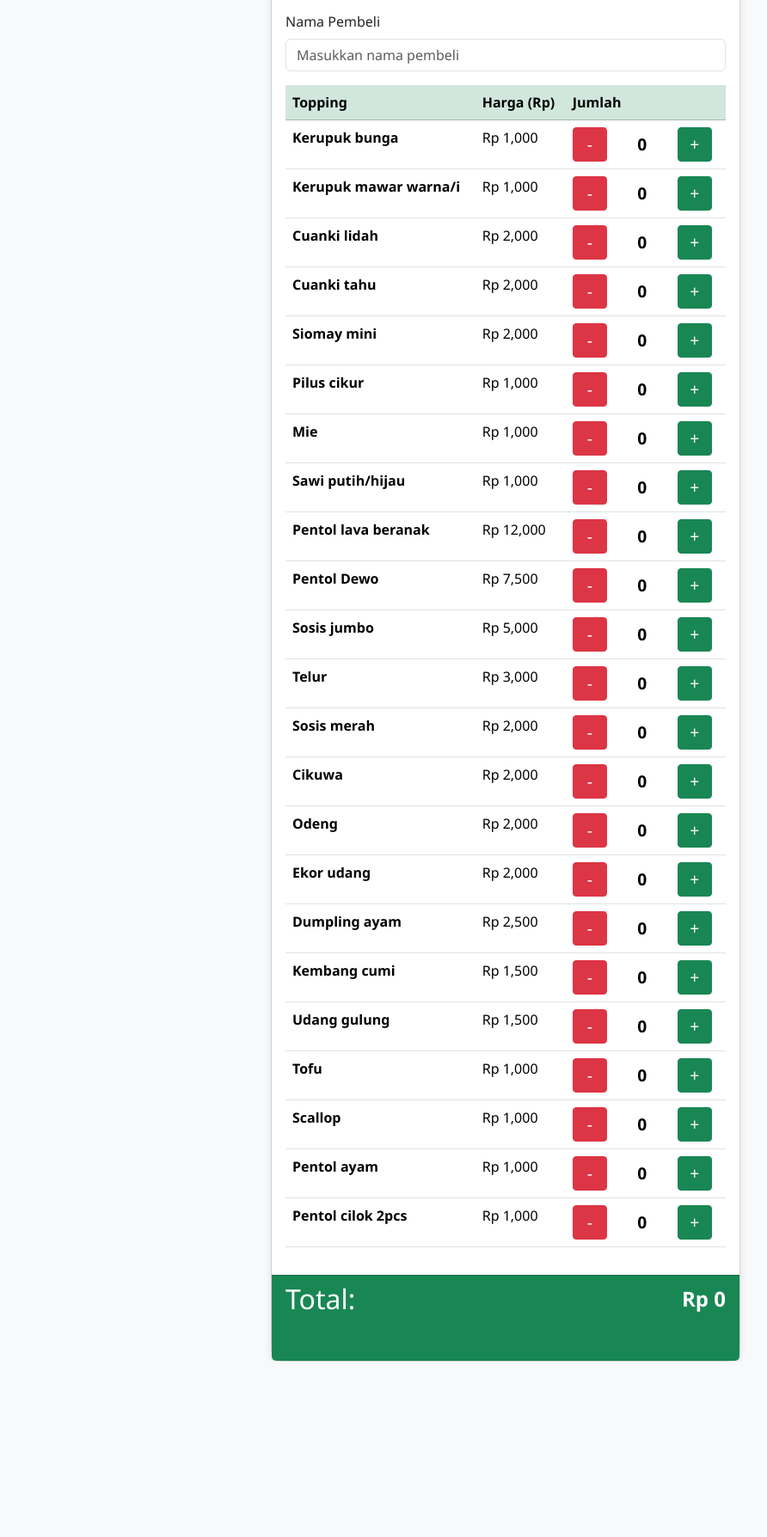
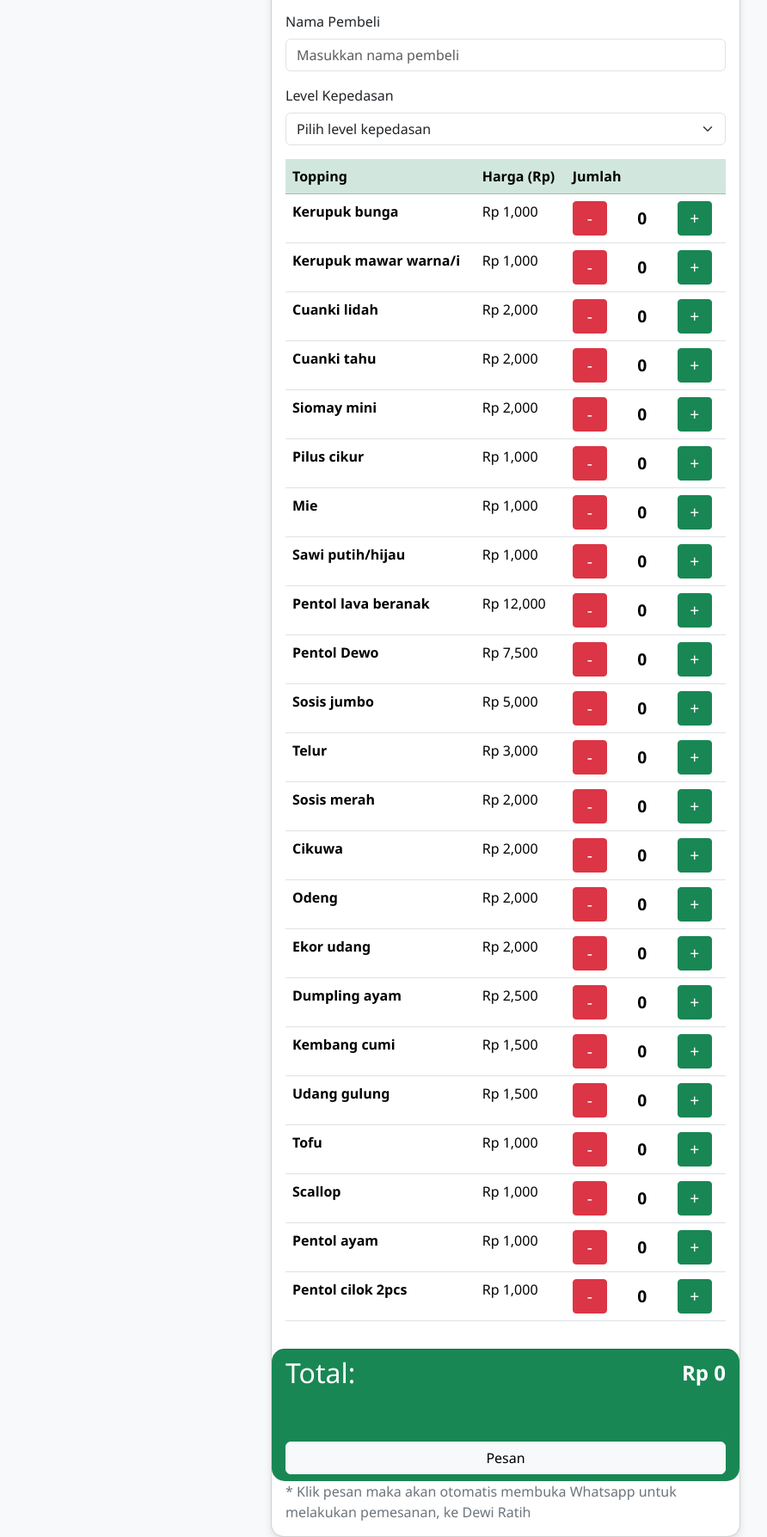
Before and after one commit to andhikaprttp/kalkulator-toping-seblak, a plain HTML site: page index.html in a window 1280 px wide. Shown: the part 248-2036 px from the top of the page at 86% size, without its empty margins (52-944 px from the left). Before the commit the page ends 1832 px from the top, so only its background shows below. Drawn offline with nearby package versions, Linux system fonts and the light colour scheme.

Commit message:
Update index.html
add level seblak

```diff
--- a/index.html
+++ b/index.html
@@ -3,7 +3,7 @@
 <head>
     <meta charset="UTF-8">
     <meta name="viewport" content="width=device-width, initial-scale=1.0">
-    <title>Kalkulator Topping Seblak</title>
+    <title>Menu Topping Seblak</title>
     <link href="https://cdn.jsdelivr.net/npm/bootstrap@5.3.3/dist/css/bootstrap.min.css" rel="stylesheet" integrity="sha384-QWTKZyjpPEjISv5WaRU9OFeRpok6YctnYmDr5pNlyT2bRjXh0JMhjY6hW+ALEwIH" crossorigin="anonymous">
     <style>
         body {
@@ -57,10 +57,6 @@
             display: flex;
             justify-content: space-between;
         }
-        .receipt-item:nth-child(odd) {
-        }
-        .receipt-item:nth-child(even) {
-        }
         .receipt-item div {
             padding: 5px 0;
         }
@@ -95,7 +91,7 @@
 </head>
 <body>
     <div class="container">
-        <h1 class="text-center mb-4">Kalkulator Topping Seblak</h1>
+        <h1 class="text-center mb-4">Menu Topping Seblak</h1>
         <hr>
         <h3 class="text-secondary">Dewi Ratih</h3>
         <div class="row justify-content-center">
@@ -107,7 +103,18 @@
                     <div class="card-body">
                         <div class="mb-3">
                             <label for="customerName" class="form-label">Nama Pembeli</label>
-                            <input type="text" class="form-control" id="customerName" placeholder="Masukkan nama pembeli">
+                            <input type="text" class="form-control" id="customerName" placeholder="Masukkan nama pembeli" required>
+                        </div>
+                        <div class="mb-3">
+                            <label for="spicinessLevel" class="form-label">Level Kepedasan</label>
+                            <select class="form-select" id="spicinessLevel" required>
+                                <option value="" disabled selected>Pilih level kepedasan</option>
+                                <option value="1">1</option>
+                                <option value="2">2</option>
+                                <option value="3">3</option>
+                                <option value="4">4</option>
+                                <option value="5">5</option>
+                            </select>
                         </div>
                         <table class="table table-hover">
                             <thead class="table-success">
@@ -118,7 +125,7 @@
                                 </tr>
                             </thead>
                             <tbody id="toppingTable">
-                                <!-- Topping items will be inserted here -->
+
                             </tbody>
                         </table>
                     </div>
@@ -128,13 +135,17 @@
                             <h2 class="total" id="totalPrice">Rp 0</h2>
                         </div>
                         <div class="receipt" id="receipt">
-                            <!-- Receipt details will be shown here -->
+
                         </div>
+                        <button class="btn btn-light w-100 mt-3" onclick="sendToWhatsApp()">Pesan</button>
                     </div>
+                    <p class="text-secondary mx-3">* Klik pesan maka akan otomatis membuka Whatsapp untuk melakukan pemesanan, ke Dewi Ratih</p>
                 </div>
             </div>
         </div>
     </div>
-    <script src="script.js">
+
+    <script src="script.js"></script>
     <script src="https://cdn.jsdelivr.net/npm/bootstrap@5.3.3/dist/js/bootstrap.bundle.min.js" integrity="sha384-YvpcrYf0tY3lHB60NNkmXc5s9fDVZLESaAA55NDzOxhy9GkcIdslK1eN7N6jIeHz" crossorigin="anonymous"></script>
-</body
+</body>
+</html>
```
